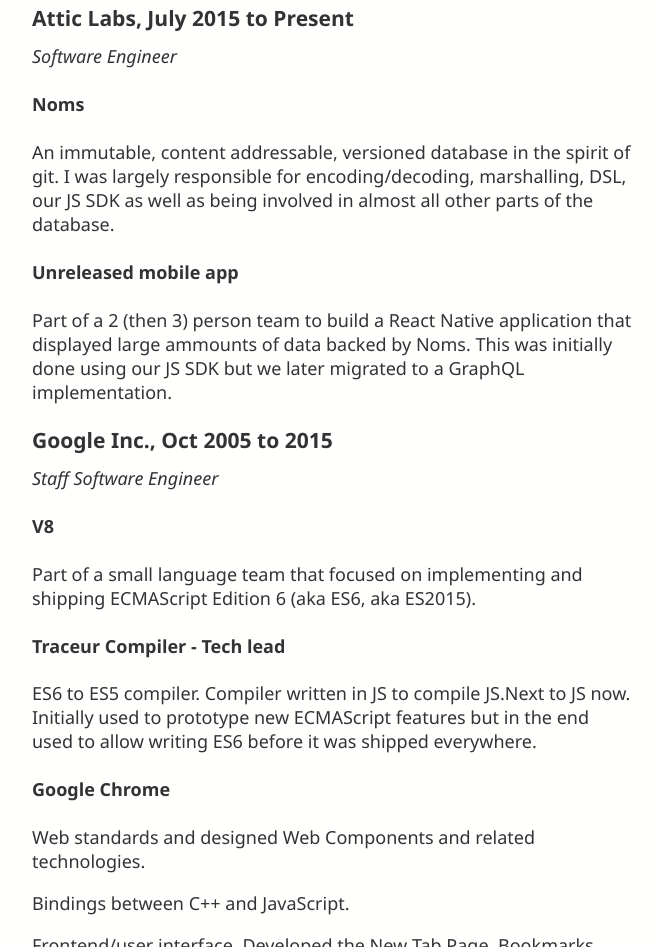
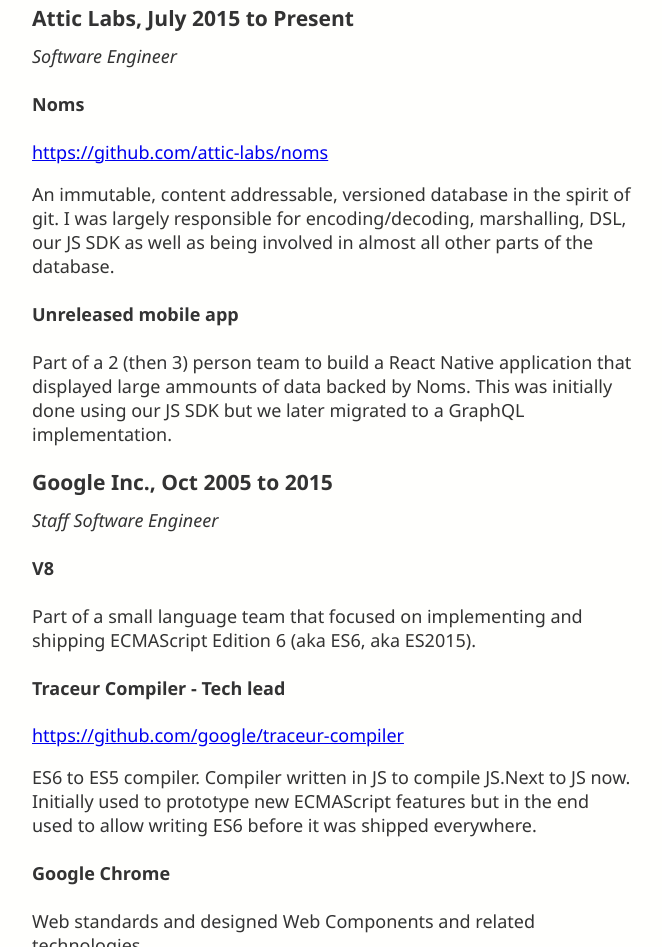
Before and after one commit to arv/resume, a plain HTML site: page index.html in a window 1280 px wide. Shown: the part 390-1337 px from the top of the page, without its empty margins (308-970 px from the left). Drawn offline with Linux system fonts and the light colour scheme.

Commit message:
Add some links

```diff
--- a/index.html
+++ b/index.html
@@ -47,6 +47,8 @@ p {
 
 <h4>Noms</h4>
 
+<p><a href="https://github.com/attic-labs/noms">https://github.com/attic-labs/noms</a></p>
+
 <p>An immutable, content addressable, versioned database in the spirit of git. I was largely responsible for encoding/decoding, marshalling, DSL, our JS SDK as well as  being involved in almost all other parts of the database.</p>
 
 <h4>Unreleased mobile app</h4>
@@ -62,6 +64,8 @@ p {
 <p>Part of a small language team that focused on implementing and shipping ECMAScript Edition 6 (aka ES6, aka ES2015).</p>
 
 <h4>Traceur Compiler - Tech lead</h4>
+
+<p><a href="https://github.com/google/traceur-compiler">https://github.com/google/traceur-compiler</a></p>
 
 <p>ES6 to ES5 compiler. Compiler written in JS to compile JS.Next to JS now. Initially used to prototype new ECMAScript features but in the end used to allow writing ES6 before it was shipped everywhere.</p>
 
```
